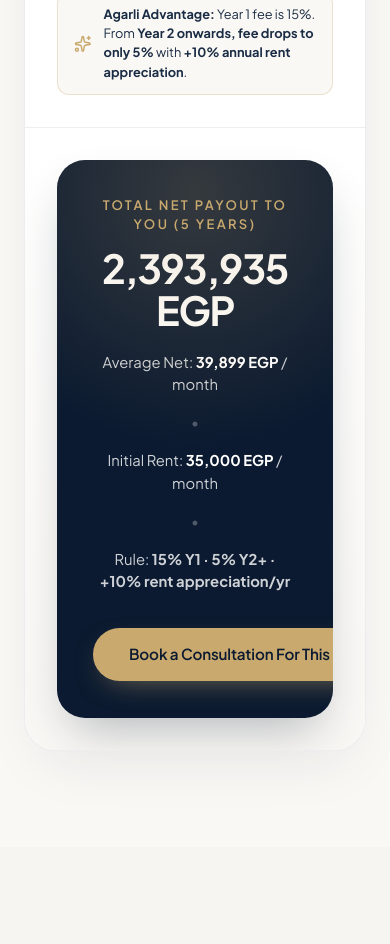
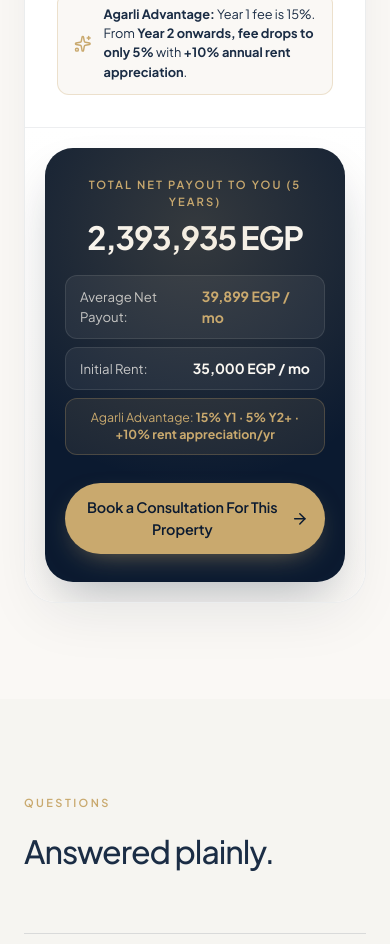
Before and after one commit to dotstorydot-gif/agarli-web, a Next.js app: page /pricing in a window 390 px wide. Shown: the part 2440-3384 px from the top of the page. Built offline with nearby package versions, Linux system fonts and the light colour scheme.

Commit message:
fix: make IncomeCalculator payout card and button beautifully organized and unclipped on mobile

```diff
--- a/components/pricing/IncomeCalculator.tsx
+++ b/components/pricing/IncomeCalculator.tsx
@@ -266,7 +266,7 @@ export default function IncomeCalculator({ config }: Props) {
           {/* Bottom Summary Section: JUST THE TOTAL PAYOUT */}
           <div
             style={{
-              padding: 'clamp(2rem, 4vw, 3rem)',
+              padding: 'clamp(1.25rem, 3.5vw, 3rem)',
               background: 'linear-gradient(180deg, #FFFFFF 0%, #FAF8F5 100%)',
             }}
           >
@@ -276,7 +276,7 @@ export default function IncomeCalculator({ config }: Props) {
                 background: '#0B1A30',
                 color: '#ffffff',
                 borderRadius: '1.75rem',
-                padding: 'clamp(2.25rem, 5vw, 3.25rem)',
+                padding: 'clamp(1.75rem, 4.5vw, 3.25rem) clamp(1.25rem, 4vw, 2.5rem)',
                 boxShadow: '0 24px 50px -15px rgba(11, 26, 48, 0.3)',
                 position: 'relative',
                 overflow: 'hidden',
@@ -298,13 +298,13 @@ export default function IncomeCalculator({ config }: Props) {
                 }}
               />
 
-              <div className="eyebrow" style={{ color: '#C9A96E', fontSize: '0.8125rem', letterSpacing: '0.18em' }}>
+              <div className="eyebrow" style={{ color: '#C9A96E', fontSize: 'clamp(0.7rem, 2vw, 0.8125rem)', letterSpacing: '0.18em' }}>
                 Total Net Payout To You ({years} {years === 1 ? 'Year' : 'Years'})
               </div>
 
               <div
                 style={{
-                  fontSize: 'clamp(2.5rem, 6vw, 4.5rem)',
+                  fontSize: 'clamp(2rem, 7.5vw, 4.5rem)',
                   fontWeight: 700,
                   color: '#ffffff',
                   marginTop: '0.75rem',
@@ -315,7 +315,9 @@ export default function IncomeCalculator({ config }: Props) {
                 {formatCurrency(totalNetOwner)}
               </div>
 
+              {/* Desktop Breakdown (Inline row with dots) */}
               <div
+                className="calculator-metrics-desktop"
                 style={{
                   marginTop: '1.25rem',
                   display: 'flex',
@@ -340,19 +342,117 @@ export default function IncomeCalculator({ config }: Props) {
                 </span>
               </div>
 
+              {/* Mobile Breakdown (Clean organized stacked pills, no loose dots) */}
+              <div
+                className="calculator-metrics-mobile"
+                style={{
+                  display: 'none',
+                  flexDirection: 'column',
+                  gap: '0.5rem',
+                  marginTop: '1.25rem',
+                  textAlign: 'left',
+                }}
+              >
+                <div
+                  style={{
+                    background: 'rgba(255,255,255,0.06)',
+                    border: '1px solid rgba(255,255,255,0.1)',
+                    borderRadius: '0.75rem',
+                    padding: '0.625rem 0.875rem',
+                    display: 'flex',
+                    justifyContent: 'space-between',
+                    alignItems: 'center',
+                    fontSize: '0.825rem',
+                    color: 'rgba(255,255,255,0.75)',
+                  }}
+                >
+                  <span>Average Net Payout:</span>
+                  <strong style={{ color: '#C9A96E', fontSize: '0.875rem' }}>
+                    {formatCurrency(totalNetOwner / (years * 12))} / mo
+                  </strong>
+                </div>
+
+                <div
+                  style={{
+                    background: 'rgba(255,255,255,0.06)',
+                    border: '1px solid rgba(255,255,255,0.1)',
+                    borderRadius: '0.75rem',
+                    padding: '0.625rem 0.875rem',
+                    display: 'flex',
+                    justifyContent: 'space-between',
+                    alignItems: 'center',
+                    fontSize: '0.825rem',
+                    color: 'rgba(255,255,255,0.75)',
+                  }}
+                >
+                  <span>Initial Rent:</span>
+                  <strong style={{ color: '#ffffff', fontSize: '0.875rem' }}>
+                    {formatCurrency(monthlyRent)} / mo
+                  </strong>
+                </div>
+
+                <div
+                  style={{
+                    background: 'rgba(201,169,110,0.1)',
+                    border: '1px solid rgba(201,169,110,0.25)',
+                    borderRadius: '0.75rem',
+                    padding: '0.625rem 0.875rem',
+                    fontSize: '0.775rem',
+                    color: '#C9A96E',
+                    textAlign: 'center',
+                    lineHeight: 1.4,
+                  }}
+                >
+                  Agarli Advantage: <strong>15% Y1 · 5% Y2+ · +10% rent appreciation/yr</strong>
+                </div>
+              </div>
+
               {/* Consultation CTA Button */}
-              <div style={{ marginTop: '2.25rem' }}>
+              <div style={{ marginTop: '1.75rem' }}>
                 <a
                   href="#consultation"
                   data-open-consultation="true"
-                  className="btn-base btn-gold"
-                  style={{ padding: '0.95rem 2.25rem', fontSize: '0.95rem' }}
+                  className="btn-base btn-gold calculator-cta-btn"
+                  style={{
+                    padding: '0.95rem 2rem',
+                    fontSize: '0.95rem',
+                    display: 'inline-flex',
+                  }}
                 >
                   <span>Book a Consultation For This Property</span>
-                  <ArrowRight style={{ width: '1.1rem', height: '1.1rem' }} />
+                  <ArrowRight style={{ width: '1.1rem', height: '1.1rem', flexShrink: 0 }} />
                 </a>
               </div>
             </div>
+
+            {/* Responsive styles */}
+            <style>{`
+              @media (max-width: 640px) {
+                .calculator-metrics-desktop {
+                  display: none !important;
+                }
+                .calculator-metrics-mobile {
+                  display: flex !important;
+                }
+                .calculator-cta-btn {
+                  width: 100% !important;
+                  display: flex !important;
+                  justify-content: center !important;
+                  text-align: center !important;
+                  white-space: normal !important;
+                  padding: 0.875rem 1rem !important;
+                  font-size: 0.9rem !important;
+                }
+              }
+              @media (min-width: 641px) {
+                .calculator-metrics-desktop {
+                  display: flex !important;
+                }
+                .calculator-metrics-mobile {
+                  display: none !important;
+                }
+              }
+            `}</style>
           </div>
         </div>
       </div>
```
